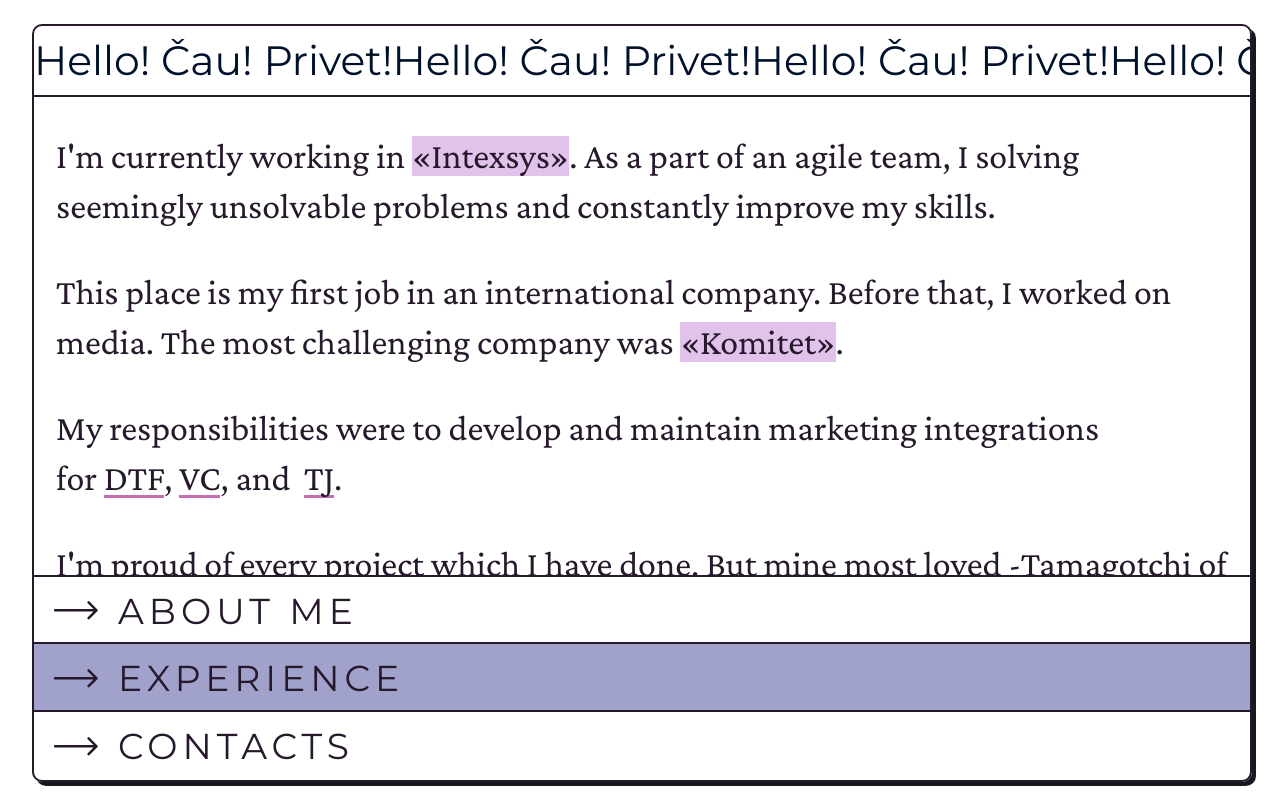
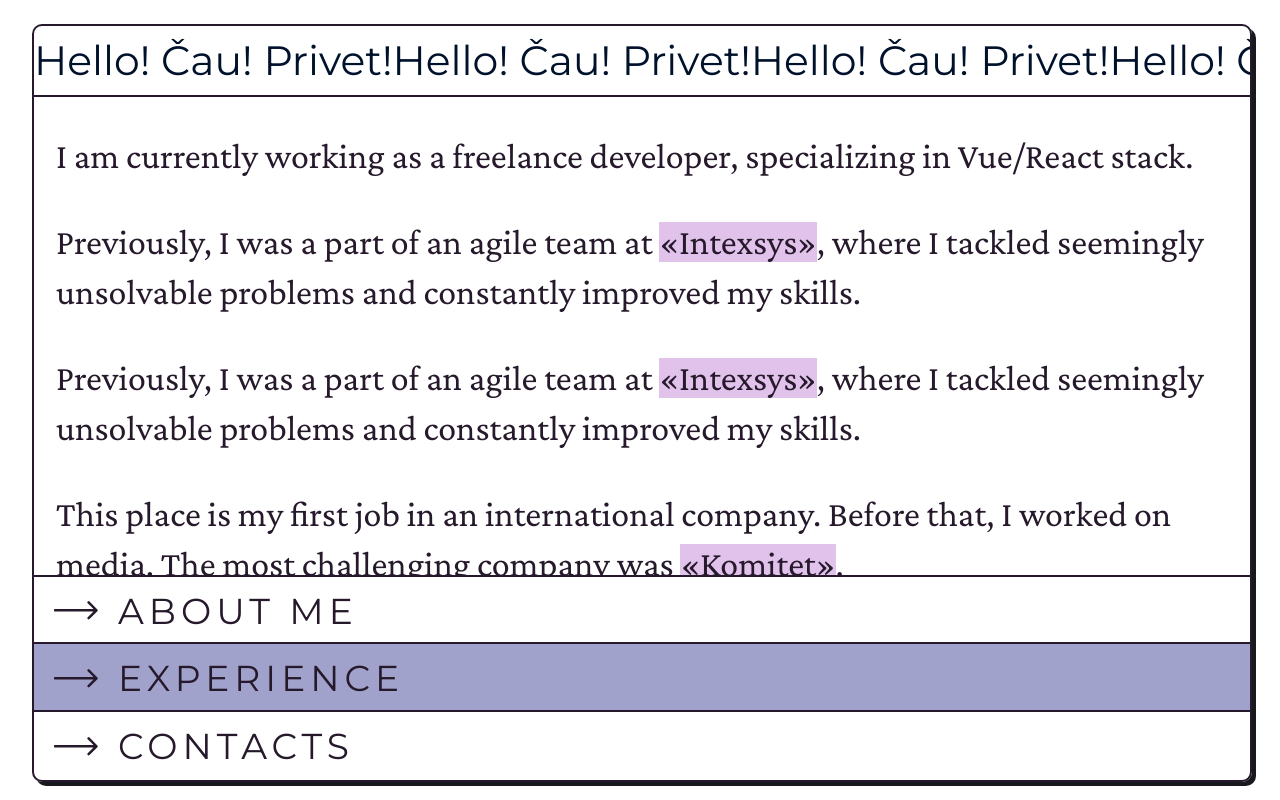
Before and after one commit to catherineriver/catherineriver, a Next.js app: page / in a window 1280 px wide. Both pictures are taken after a click on the element "EXPERIENCE". Built offline with nearby package versions, Linux system fonts and the light colour scheme.

Commit message:
new data

```diff
--- a/components/InteractiveContent/InteractiveContent.js
+++ b/components/InteractiveContent/InteractiveContent.js
@@ -5,8 +5,14 @@ import TooltipHandler from '../tooltipHandler/tooltipHandler';
 export default function InteractiveContent() {
   return (
     <div className={styles.container}>
+        <div className={styles.block}>
+            I am currently working as a freelance developer, specializing in Vue/React stack.
+        </div>
+        <div className={styles.block}>
+            Previously, I was a part of an agile team at <TooltipHandler index={0}>«Intexsys»</TooltipHandler>, where I tackled seemingly unsolvable problems and constantly improved my skills.
+        </div>
       <div className={styles.block}>
-        I&apos;m currently working in&nbsp;<TooltipHandler index={0}>«Intexsys»</TooltipHandler>. As a part of an agile team, I solving seemingly unsolvable problems and constantly improve my skills.
+          Previously, I was a part of an agile team at <TooltipHandler index={0}>«Intexsys»</TooltipHandler>, where I tackled seemingly unsolvable problems and constantly improved my skills.
       </div>
       <div className={styles.block}>
         This place is my first job in an international company. Before that, I worked on media. The most challenging company was&nbsp;
@@ -19,13 +25,13 @@ export default function InteractiveContent() {
         <a href="https://tjournal.ru/" rel="noreferrer" target="_blank">TJ</a>.
       </div>
       <div className={styles.block}>
+        Unfortunately, due to the war, the media companies I worked for were forced to shut down.
         I&apos;m proud of every project which I have done. But mine most loved -
         <a href="https://vc.ru/special/uralsib-tamagochi" rel="noreferrer" target="_blank">Tamagotchi of Businessman</a>,
-        for Uralsib Bank. This project caused a battle between users. Day and night they clicked on the love/hate buttons and leaded virtual Businessmen to success.
+        for Uralsib Bank. This project sparked a friendly competition among users, who clicked the love/hate buttons day and night, guiding their virtual businessmen to success.
       </div>
       <div className={styles.block}>
-        Unfortunately, special projects in this media don&apos;t live long.
-        And many of them exist only on my GitHub now.
+        Despite the closures, many of my creations live on through my GitHub.
       </div>
       <div className={styles.block}>
         <TooltipHandler index={2}>«Strelka Institute for Media, Architecture and Design»</TooltipHandler> was the place where I started my frontend developer career.
@@ -33,6 +39,10 @@ export default function InteractiveContent() {
         I got experience with unusual visual solutions and catched a love of brutalism and minimalism in design.
         My favorite project from this times is <a href="https://sovietarch.strelka.com" rel="noreferrer" target="_blank">Soviet Modernism Guide</a>.
       </div>
+        <div className={styles.block}>
+            Now, as a freelancer, I continue to expand my expertise and take on exciting new projects, making use of my diverse skill set with Vue, React, Nuxt, and Next.js.
+            My past experiences in media and working with diverse teams have shaped my ability to adapt to new challenges, and I look forward to the opportunities that freelance work has to offer.
+        </div>
     </div>
   );
 }
--- a/utils/data.json
+++ b/utils/data.json
@@ -4,7 +4,7 @@
         "button": "About me",
         "index": 1,
         "title": "My name is Ekaterina.",
-        "text": "<p>I'm a front-end developer with 4 years of experience, and I am in love with micro animations and new technologies.</p><p>I enjoy working with media and interactive projects. Feel proud when seeing how people use the results of my work.</p><p>Currently, I’m based in Riga. I think this city is a beautiful and calm place, ideal for maintaining a balance between life and work.</p>"
+        "text": "<p>I am a passionate front-end developer with over 4 years of experience under my belt. My love for micro animations and cutting-edge technologies fuels my enthusiasm for creating immersive and engaging digital experiences.</p><p>Throughout my career, I've taken great pleasure in working on media and interactive projects. Witnessing people actively using and enjoying the fruits of my labor brings me immense pride and satisfaction.</p><p>Right now, I live in Riga. I think this city is beautiful and peaceful, which helps me find a good balance between my work and my personal life.</p><p>Please take a look around my website to learn more about what I do. If you want to work together on a project, feel free to get in touch!</p>"
       },
     {
         "button": "Experience",
```
